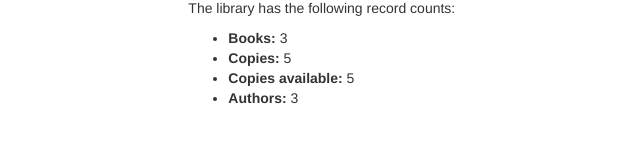
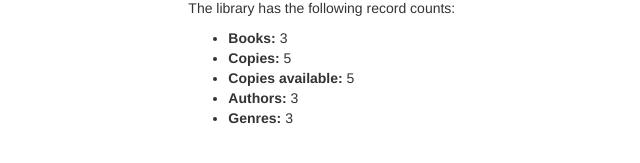
Before and after one commit to Hawk691/library, a Django app: page /catalog/ in a window 1280 px wide. Shown: the part 155-318 px from the top of the page, without its empty margins (40-680 px from the left). Run offline with Django 3.2, Linux system fonts and the light colour scheme; data comes from the database, SQL or seed files in the repository; some libraries are stand-ins or nearby versions.

Commit message:
friday end

```diff
--- a/catalog/templates/index.html
+++ b/catalog/templates/index.html
@@ -17,6 +17,7 @@
           <li><strong>Copies:</strong> {{ num_instances }}</li>
           <li><strong>Copies available:</strong> {{ num_instances_available }}</li>
           <li><strong>Authors:</strong> {{ num_authors }}</li>
+          <li><strong>Genres:</strong> {{ num_genres }}</li>
       </ul>
 
 {% endblock %}
--- a/catalog/views.py
+++ b/catalog/views.py
@@ -13,16 +13,14 @@ def index(request):
     # show avaliable books with status 'a'
     num_instances_available = BookInstance.objects.filter(status__exact='a').count()
     num_authors = Author.objects.count()
-    return render(
-            request,
-            'index.html',
-            context={
-                'num_books':num_books,
-                'num_instances':num_instances,
-                'num_instances_available':num_instances_available,
-                'num_authors':num_authors,
-                }
-            )
+    num_genres = Genre.objects.count()
+    return render(request, 'index.html', context={'num_books':num_books,
+                                                  'num_instances':num_instances,
+                                                  'num_instances_available':num_instances_available,
+                                                  'num_authors':num_authors,
+                                                  'num_genres':num_genres,
+                                                 }
+                                            )
 
 
 class BookListView(generic.ListView):
```
